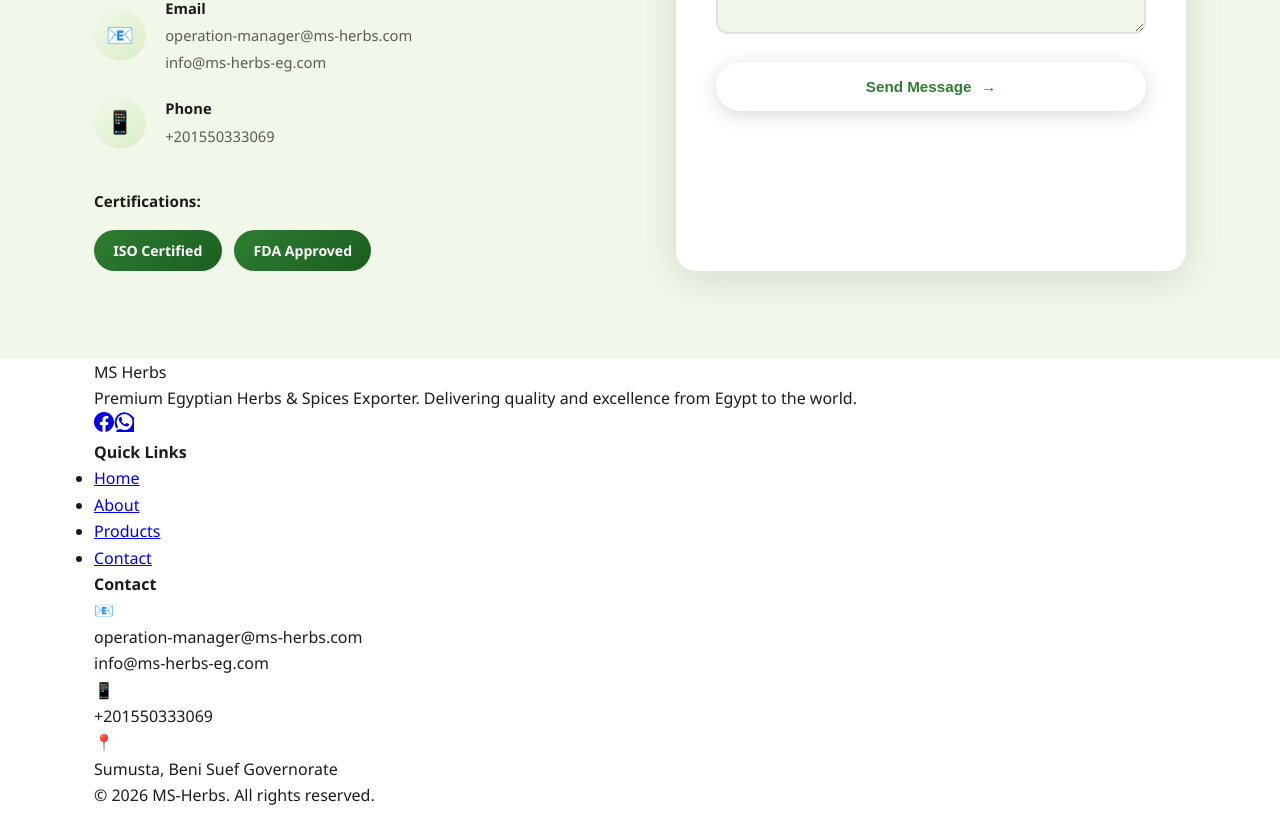
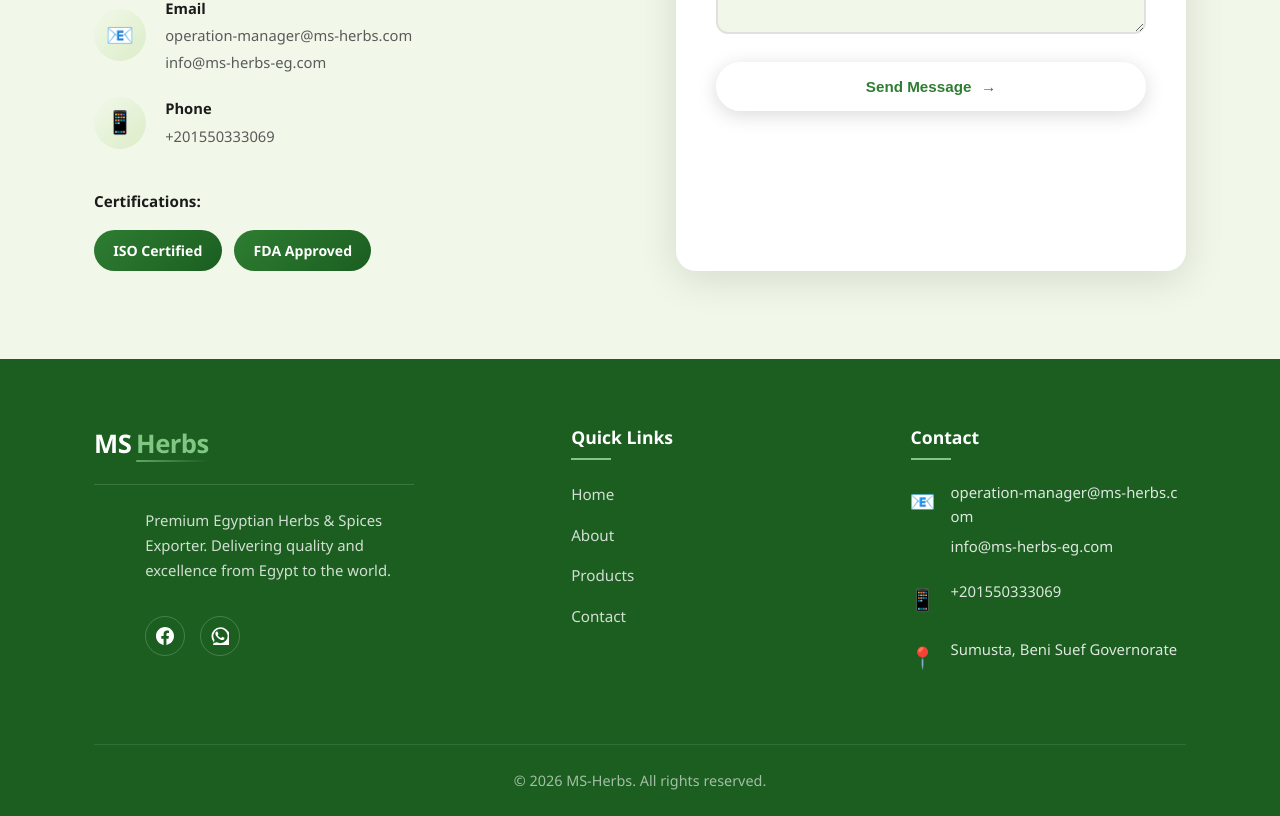
Before and after one commit to mahmoudali74/ms-herbs, a React (Create React App) app: page / in a window 1280 px wide. Shown: the part 8177-8993 px from the top of the page. Built offline with nearby package versions, Linux system fonts and the light colour scheme; the HTML template or start-up script is replaced by a standard one.

Commit message:
Refactor footer styles for mobile responsiveness
Removed mobile footer styles and adjusted footer layout.

```diff
--- a/src/App.css
+++ b/src/App.css
@@ -1425,168 +1425,189 @@
   width: 35px;
   border-radius: 6px;
 }
-/* ===== FOOTER MOBILE FIX ===== */
-@media (max-width: 768px) {
+
+/* ===== FOOTER ===== */
 .footer {
-    padding-top: 3rem;
+  background: var(--primary-dark);
+  color: var(--white);
+  padding-top: 4rem;
 }
 
 .footer-top {
-    grid-template-columns: 1fr;
-    gap: 2.5rem;
-    text-align: center;
-    padding: 2rem 1.5rem 2.5rem;
+  display: grid;
+  grid-template-columns: 1.5fr 1fr 1fr;
+  gap: 4rem;
+  padding-bottom: 3rem;
   border-bottom: 1px solid rgba(255, 255, 255, 0.1);
 }
 
-  /* Brand Section */
 .footer-brand {
+  max-width: 320px;
+}
+
+/* Logo Text Style */
+.footer-logo-text {
+  display: flex;
+  align-items: center;
+  gap: 0.7rem;
+  margin-bottom: 1.4rem;
+  padding-bottom: 1.2rem;
+  border-bottom: 1px solid rgba(255, 255, 255, 0.15);
+}
+
+.logo-icon {
+  display: flex;
+  align-items: center;
+  justify-content: center;
+  width: 44px;
+  height: 44px;
+  background: linear-gradient(135deg, var(--accent), #f4d03f);
+  border-radius: 12px;
+  color: var(--primary-dark);
+  flex-shrink: 0;
+  box-shadow: 0 4px 12px rgba(201, 162, 39, 0.3);
+  transition: transform 0.3s ease, box-shadow 0.3s ease;
+}
+
+.logo-icon:hover {
+  transform: rotate(5deg) scale(1.05);
+  box-shadow: 0 6px 20px rgba(201, 162, 39, 0.5);
+}
+
+.logo-icon svg {
+  width: 24px;
+  height: 24px;
+  stroke: var(--primary-dark);
+}
+
+.logo-name {
+  font-size: 1.6rem;
+  font-weight: 700;
+  color: var(--white);
+  letter-spacing: -0.5px;
+  display: flex;
+  align-items: center;
+  gap: 0.3rem;
+}
+
+.logo-accent {
+  color: var(--accent);
+  position: relative;
+}
+
+.logo-accent::after {
+  content: '';
+  position: absolute;
+  bottom: 3px;
+  left: 0;
   width: 100%;
-    max-width: 100%;
-    margin: 0 auto 1rem;
-    padding: 0 0.5rem;
-  }
-
-  .footer-logo-text {
-    justify-content: center;
-    padding-bottom: 1rem;
-    margin-bottom: 1rem;
-    border-bottom: 1px solid rgba(255, 255, 255, 0.15);
-    display: flex;
-    align-items: center;
-    gap: 0.6rem;
-  }
-
-  .logo-icon {
+  height: 2px;
+  background: linear-gradient(90deg, var(--accent), transparent);
+  opacity: 0.7;
+  border-radius: 2px;
+}
+
+.footer-brand p {
+  color: rgba(255, 255, 255, 0.8);
+  line-height: 1.7;
+  margin-bottom: 2rem;
+  font-size: 0.93rem;
+  padding-left: 3.2rem;
+}
+
+.social-links {
+  display: flex;
+  gap: 0.9rem;
+  padding-left: 3.2rem;
+}
+
+.social-link {
   width: 40px;
   height: 40px;
-    flex-shrink: 0;
-  }
-
-  .logo-name {
-    font-size: 1.4rem;
-    white-space: nowrap;
-  }
-
-  .footer-brand > p {
-    padding-left: 0 !important;
-    font-size: 0.9rem;
-    line-height: 1.6;
-    max-width: 100%;
-    margin: 0 auto 1.5rem;
-    text-align: center;
-    color: rgba(255, 255, 255, 0.85);
-  }
-
-  .social-links {
-    padding-left: 0 !important;
+  border-radius: 50%;
+  display: flex;
+  align-items: center;
   justify-content: center;
-    gap: 1rem;
-    margin: 1rem auto;
-    display: flex;
-  }
-
-  .social-link {
-    width: 42px;
-    height: 42px;
-    margin: 0 0.2rem;
-  }
-
-  /* Quick Links Section */
-  .footer-links {
-    text-align: center;
-    margin: 1.5rem auto;
-    padding: 0 0.5rem;
-    width: 100%;
-  }
-
-  .footer-links h4 {
-    font-size: 1.05rem;
-    margin-bottom: 1.2rem;
+  transition: all 0.3s ease;
+  background: transparent;
+  border: 1px solid rgba(255, 255, 255, 0.2);
+}
+
+.social-link svg {
+  fill: #FFFFFF;
+  width: 18px;
+  height: 18px;
+  transition: transform 0.3s ease;
+}
+
+.social-link:hover {
+  transform: translateY(-3px);
+  border-color: transparent;
+}
+
+.social-link.facebook:hover {
+  background: #1877F2;
+  box-shadow: 0 4px 15px rgba(24, 119, 242, 0.4);
+}
+
+.social-link.whatsapp:hover {
+  background: #25D366;
+  box-shadow: 0 4px 15px rgba(37, 211, 102, 0.4);
+}
+
+.footer-links h4,
+.footer-contact h4 {
+  color: var(--white);
+  margin-bottom: 1.8rem;
+  font-size: 1.1rem;
+  font-weight: 600;
+  position: relative;
   display: inline-block;
-    position: relative;
-  }
-
-  .footer-links h4::after {
+}
+
+.footer-links h4::after,
+.footer-contact h4::after {
   content: '';
   position: absolute;
-    left: 50%;
-    transform: translateX(-50%);
-    bottom: -6px;
+  left: 0;
+  bottom: -8px;
   width: 40px;
   height: 2px;
   background: var(--accent);
 }
 
 .footer-links ul {
-    display: flex;
-    flex-wrap: wrap;
-    justify-content: center;
-    gap: 0.8rem 1.2rem;
+  list-style: none;
   padding: 0;
   margin: 0;
-    list-style: none;
 }
 
 .footer-links li {
-    margin: 0;
+  margin-bottom: 0.9rem;
 }
 
 .footer-links a {
-    font-size: 0.9rem;
-    color: rgba(255, 255, 255, 0.85);
+  color: rgba(255, 255, 255, 0.8);
   text-decoration: none;
   transition: all 0.3s ease;
+  font-size: 0.95rem;
   display: inline-block;
-    padding: 0.3rem 0.5rem;
 }
 
 .footer-links a:hover {
   color: var(--accent);
-    transform: translateY(-2px);
-  }
-
-  /* Contact Section */
-  .footer-contact {
-    text-align: center;
-    margin: 1.5rem auto;
-    padding: 0 0.5rem;
-    width: 100%;
-  }
-
-  .footer-contact h4 {
-    font-size: 1.05rem;
-    margin-bottom: 1.2rem;
-    display: inline-block;
-    position: relative;
-  }
-
-  .footer-contact h4::after {
-    content: '';
-    position: absolute;
-    left: 50%;
-    transform: translateX(-50%);
-    bottom: -6px;
-    width: 40px;
-    height: 2px;
-    background: var(--accent);
+  transform: translateX(5px);
 }
 
 .footer-contact-item {
   display: flex;
   align-items: flex-start;
-    justify-content: center;
-    gap: 0.8rem;
-    margin-bottom: 1rem;
-    padding: 0.5rem 0;
-    text-align: left;
-    max-width: 320px;
-    margin-left: auto;
-    margin-right: auto;
+  gap: 1rem;
+  margin-bottom: 1.3rem;
 }
 
 .footer-contact-item .icon {
-    font-size: 1.2rem;
+  font-size: 1.3rem;
   margin-top: 3px;
   flex-shrink: 0;
   width: 24px;
@@ -1599,110 +1620,41 @@
   flex: 1;
   display: flex;
   flex-direction: column;
-    gap: 0.2rem;
-    text-align: left;
-    word-break: break-word;
+  gap: 0.4rem;
 }
 
 .contact-text p,
 .contact-text a {
-    font-size: 0.88rem;
+  color: rgba(255, 255, 255, 0.85);
+  font-size: 0.93rem;
   line-height: 1.6;
-    color: rgba(255, 255, 255, 0.85);
+  margin: 0;
+  word-break: break-all;
   text-decoration: none;
-    word-break: break-word;
-    overflow-wrap: break-word;
+  transition: color 0.3s ease;
 }
 
 .contact-text a:hover {
   color: var(--accent);
 }
 
-  .footer-contact-item > p {
-    font-size: 0.88rem;
+.footer-contact-item p {
   color: rgba(255, 255, 255, 0.85);
+  font-size: 0.93rem;
   margin: 0;
-    word-break: break-word;
-  }
-
-  /* Footer Bottom */
+}
+
 .footer-bottom {
-    padding: 1.5rem 1rem;
+  padding: 1.5rem 0;
   text-align: center;
-    background: rgba(0, 0, 0, 0.15);
 }
 
 .footer-bottom p {
-    font-size: 0.85rem;
-    color: rgba(255, 255, 255, 0.7);
+  color: rgba(255, 255, 255, 0.6);
+  font-size: 0.9rem;
   margin: 0;
-    line-height: 1.5;
-  }
-}
-
-/* Extra Small Devices ( phones ) */
-@media (max-width: 480px) {
-  .footer-top {
-    gap: 2rem;
-    padding: 1.8rem 1rem 2rem;
-  }
-
-  .footer-brand > p {
-    font-size: 0.87rem;
-    padding: 0 0.5rem;
-  }
-
-  .social-link {
-    width: 40px;
-    height: 40px;
-  }
-
-  .footer-links ul {
-    gap: 0.7rem 1rem;
-  }
-
-  .footer-links a {
-    font-size: 0.87rem;
-  }
-
-  .footer-contact-item {
-    max-width: 100%;
-    padding: 0.4rem 0;
-    gap: 0.7rem;
-  }
-
-  .footer-contact-item .icon {
-    font-size: 1.1rem;
-    width: 22px;
-  }
-
-  .contact-text p,
-  .contact-text a,
-  .footer-contact-item > p {
-    font-size: 0.85rem;
-  }
-
-  .footer-bottom p {
-    font-size: 0.8rem;
-  }
-}
-
-/* Very Small Devices */
-@media (max-width: 360px) {
-  .footer-links ul {
-    flex-direction: column;
-    gap: 0.5rem;
-  }
-
-  .footer-contact-item {
-    flex-direction: row;
-    align-items: flex-start;
-  }
-
-  .contact-text {
-    max-width: 200px;
-  }
-}
+}
+
 /* ===== LOADING SCREEN ===== */
 .loading-screen {
   position: fixed;
```
Lines whose indentation alone changed are shown as unchanged.
